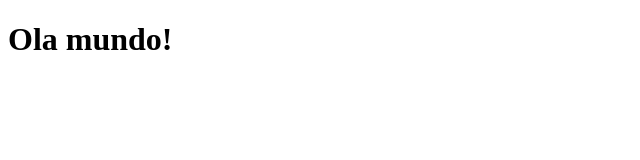
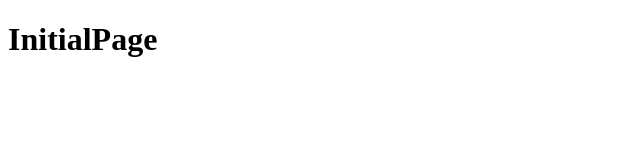
Before and after one commit to eduardo-pinheiro/calculator, a React (Create React App) app: page / in a window 1280 px wide. Shown: the top 160 px of the page, without its empty margins (0-640 px from the left). Built offline with nearby package versions, Linux system fonts and the light colour scheme.

Commit message:
create initial component

```diff
--- a/package.json
+++ b/package.json
@@ -13,6 +13,7 @@
     "react": "^18.2.0",
     "react-dom": "^18.2.0",
     "react-scripts": "5.0.1",
+    "styled-components": "^6.0.8",
     "typescript": "^4.9.5",
     "web-vitals": "^2.1.4"
   },
--- a/src/App.tsx
+++ b/src/App.tsx
@@ -1,9 +1,10 @@
 import React from 'react';
+import { InitialPage } from './pages/InitialPage';
 
 function App() {
   return (
     <div className="App">
-      <h1>Ola mundo!</h1>
+      <InitialPage />
     </div>
   );
 }
--- /dev/null
+++ b/src/pages/InitialPage/index.ts
@@ -0,0 +1,5 @@
+import InitialPage from './initial-page.controller';
+import IInitialPage from './initial-page.props';
+
+export { InitialPage };
+export type { IInitialPage };
--- /dev/null
+++ b/src/pages/InitialPage/initial-page.controller.tsx
@@ -0,0 +1,9 @@
+import React from 'react';
+import InitialPageView from './initial-page.view';
+import IInitialPage from './initial-page.props';
+
+const InitialPage: React.FC<IInitialPage> = () => {
+  return <InitialPageView />;
+};
+
+export default InitialPage;
--- /dev/null
+++ b/src/pages/InitialPage/initial-page.props.ts
@@ -0,0 +1,3 @@
+interface IInitialPage {}
+
+export default IInitialPage;
--- /dev/null
+++ b/src/pages/InitialPage/initial-page.style.ts
@@ -0,0 +1,8 @@
+import { styled, css } from "styled-components";
+
+const InitialPageWrapper = styled.div`${() => css`
+  &.initial-page-component{
+  }
+`}`;
+
+export default InitialPageWrapper;
--- /dev/null
+++ b/src/pages/InitialPage/initial-page.view.tsx
@@ -0,0 +1,13 @@
+import React from 'react';
+import InitialPageWrapper from './initial-page.style';
+
+interface IProps {}
+
+const InitialPageViewNoMemo: React.FC<IProps> = () => (
+  <InitialPageWrapper className='initial-page-component'>
+    <h1>InitialPage</h1>
+  </InitialPageWrapper>
+);
+
+const InitialPageView = React.memo(InitialPageViewNoMemo);
+export default InitialPageView;
```
Also changed, not shown: 1 other file (tests, documents, lock files or other folders).
